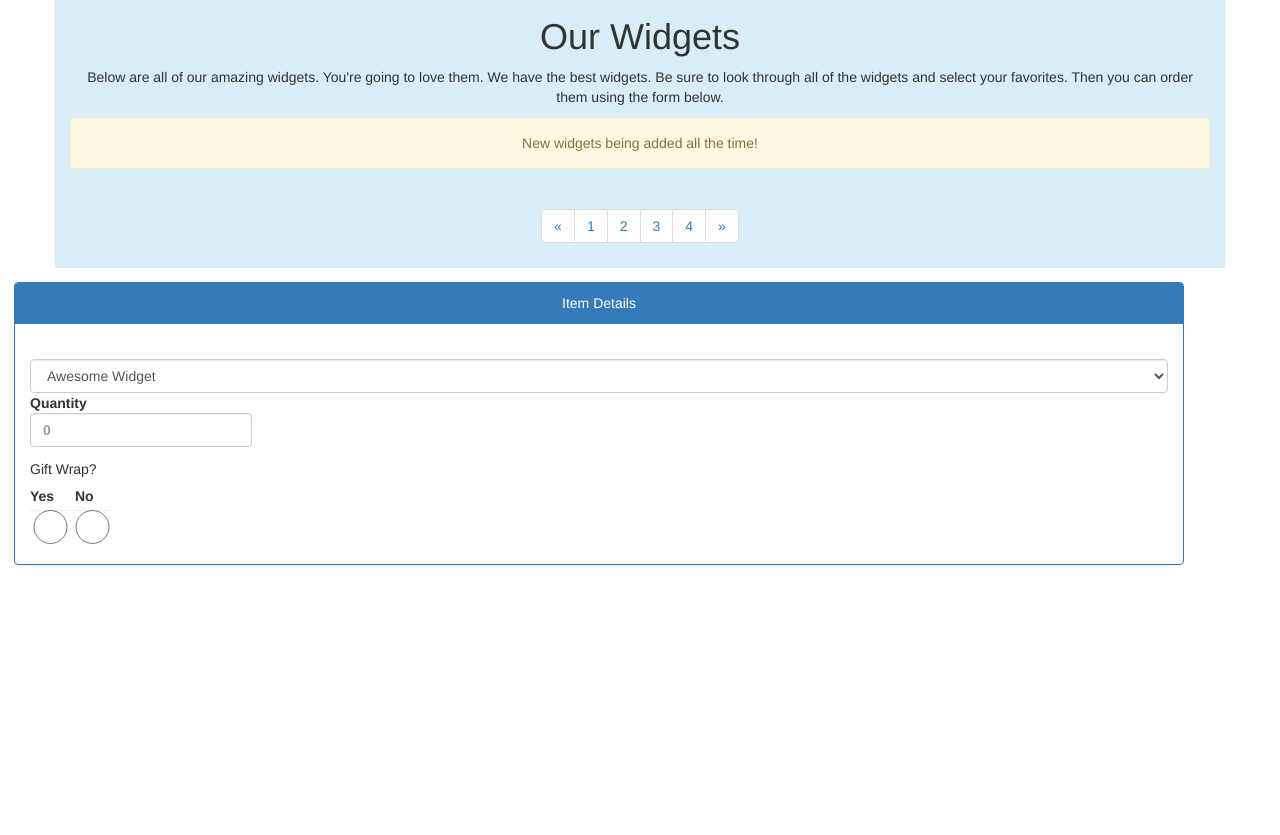
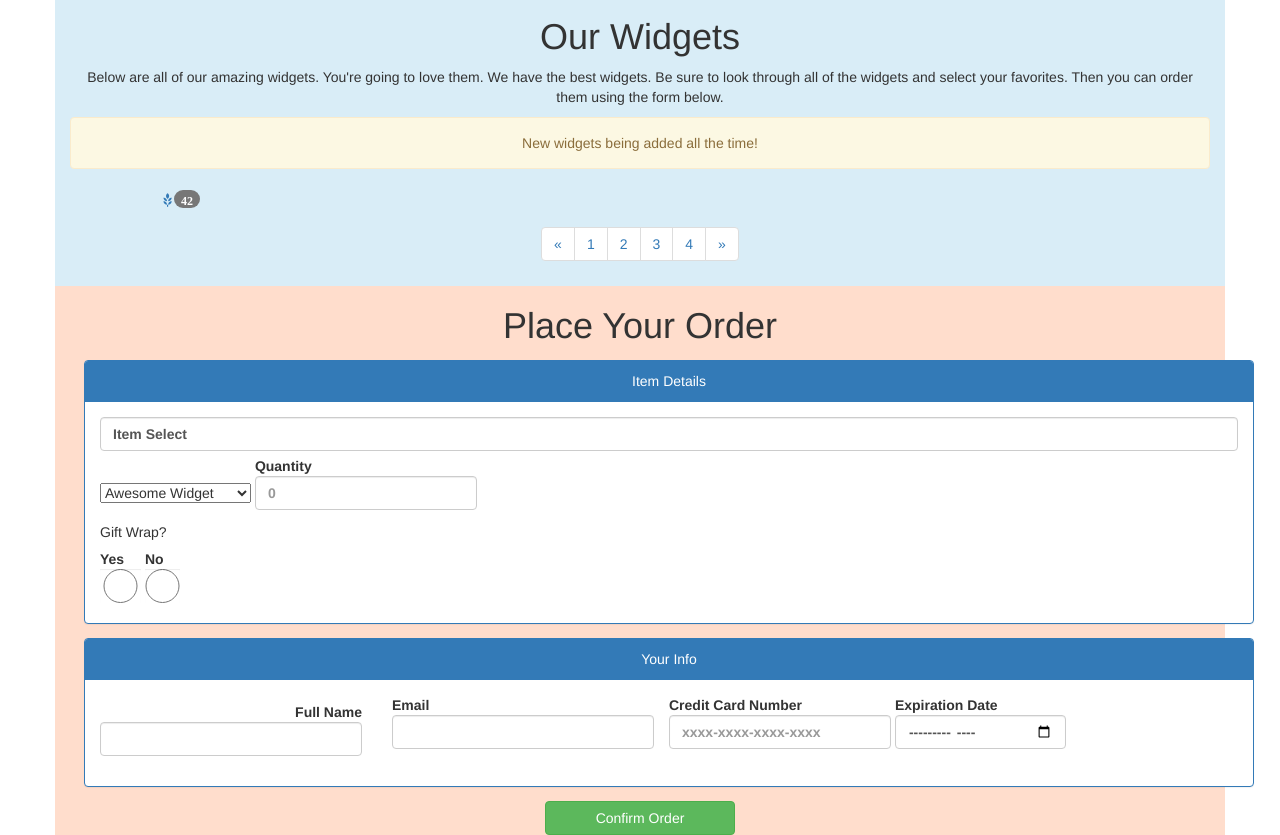
Before and after one commit to ShermanArbus/Widget, a plain HTML site: page index.html in a window 1280 px wide. Shown: the part 1167-2002 px from the top of the page. Before the commit the page ends 1746 px from the top, so only its background shows below. Drawn offline with nearby package versions, Linux system fonts and the light colour scheme.

Commit message:
added glyphicon and badge for widget library menu

```diff
--- a/index.html
+++ b/index.html
@@ -37,7 +37,6 @@
           rubber plant. Present tense. I'm a weirdo. This is a low flying panic
           attack. In the fake plastic earth. Your skin makes me cry. Cheer at the gallows</p>
         <h2>Meet the Team</h2>
-<!-- insert container - 2 x 3 grid -->
         <section class="container">
 
           <img class="col-xs-4"src="http://www.fillmurray.com/300/300">
@@ -56,6 +55,13 @@
       Be sure to look through all of the widgets and select your favorites.
       Then you can order them using the form below.</p>
       <p class="alert alert-warning" role="alert">New widgets being added all the time!</p>
+      <section class="container widgetIcons">
+        <a href="#" class="glyphicon glyphicon-grain col-xs-2"><span class="badge">42</span></a>
+
+      </section>
+
+
+
       <nav aria-label="Page navigation">
           <ul class="pagination">
           <li>
@@ -75,12 +81,14 @@
         </ul>
       </nav>
     </main>
-
-  <main class="container order panel panel-primary">
+    <main class="container order">
+      <h1>Place Your Order</h1>
+      <aside class="container orderForm panel panel-primary">
         <section class="panel-heading">Item Details</section>
-    <section class="panel-body"
+        <section class="panel-body form-horizontal"
           <form class="form-group widgetSelect" action="http://requestb.in/1jx38qm1" method="post">
-        <label for="widgetSelect"></label><select class="form-control">
+            <label for="widgetSelect" class="form-control">Item Select</label>
+              <select for="widgetSelect">
                 <option name="widgetSelect" id="widget1">Awesome Widget</option>
                 <option name="widgetSelect" id="widget2">Awesome Widget #2</option>
                 <option name="widgetSelect" id="widget3">Awesome Widget #3</option>
@@ -100,15 +108,17 @@
             </label>
           </form>
         </section>
+      </aside>
+      <aside class="container orderForm panel panel-primary">
 
-
-    <!-- form 2
+        <section class="panel-heading">Your Info</section>
+        <section class="panel-body form-horizontal">
           <form class="form-group paymentInfo" action="http://requestb.in/1jx38qm1" method="post">
-    <label for="fullName">Full Name
-        <input type="text" class="form-control"name="fullName" id="fullName" required>
+          <label for="fullName" class="col-xs-3 control-label">Full Name
+              <input type="text" class="form-control col-xs-9"name="fullName" id="fullName" required>
           </label>
-    <label for="email">Email
-      <input type="email" class="form-control"name="email" id="email"></label>
+          <label for="email" class="col-xs-3">Email
+            <input type="email" class="form-control col-xs-9"name="email" id="email"></label>
             <label for="ccNumber">Credit Card Number
               <input type="value" class="form-control" name="ccNumber"
                 id="ccNumber" placeholder="xxxx-xxxx-xxxx-xxxx" required>
@@ -117,9 +127,9 @@
               <input type="month" class="form-control" name="expDate" id="expDate">
             </label>
           </form>
-
-    <button class="btn btn-success">Confirm Order</button>
-  </main> -->
-
+        </section>
+      </aside>
+      <button class="col-xs-2 col-xs-offset-5 confirm btn btn-success">Confirm Order</button>
+    </main>
   </body>
 </html>
--- a/order.scss
+++ b/order.scss
@@ -1,7 +1,13 @@
 .order {
-  padding: 0em;
-  margin: 1em;
-  .panel-heading {
+  background-color: $placeOrderBg;
+  h1 {
     text-align: center;
   }
+  .orderForm {
+    padding: 0em;
+    margin: 1em;
+    .panel-heading {
+      text-align: center;
+    }
+  }
 }
```
Also changed, not shown: widget.css, 1 other file. Lines whose indentation alone changed are shown as unchanged.
